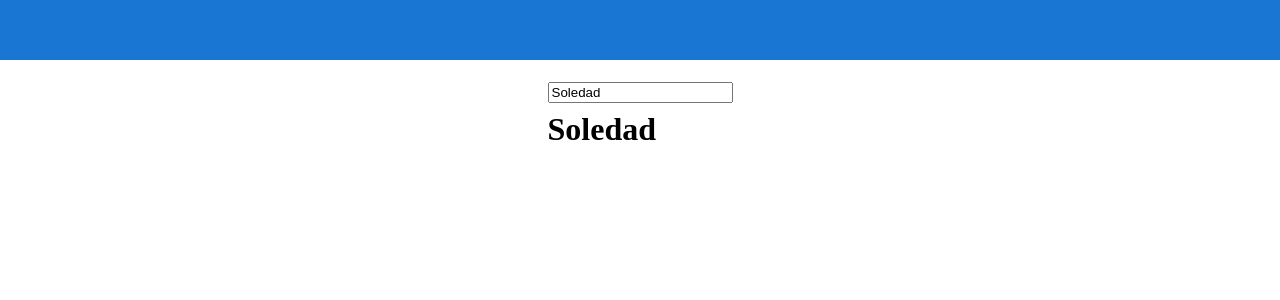
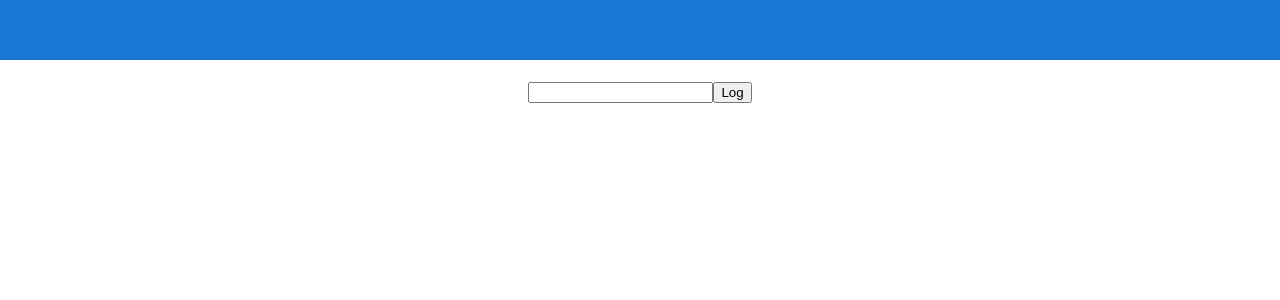
Before and after one commit to sole-arguello/proyectoDeClases, an Angular app in the folder clase4/: page / in a window 1280 px wide. Shown: the top 300 px of the page. Built offline with nearby package versions, Linux system fonts and the light colour scheme.

Commit message:
remplazo por template variable que se usa mucho en forms

```diff
--- a/clase4/src/app/template-var/template-var.component.html
+++ b/clase4/src/app/template-var/template-var.component.html
@@ -1,3 +1,3 @@
-<input type="text" [value]="nombre" >
+<input type="text" value="" #nombreInput >
 
-<h1>{{nombre}}</h1>
+<button (click)="log(nombreInput)">Log</button>
--- a/clase4/src/app/template-var/template-var.component.ts
+++ b/clase4/src/app/template-var/template-var.component.ts
@@ -8,4 +8,9 @@ import { Component } from '@angular/core';
 export class TemplateVarComponent {
   //property binding
   nombre: string = 'Soledad'
+
+  log(value: any){
+    console.log(value)
+
+  }
 }
```
